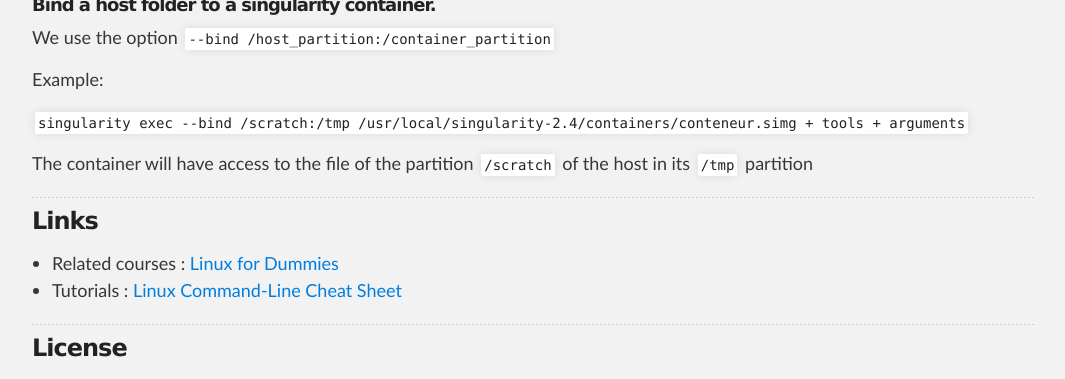
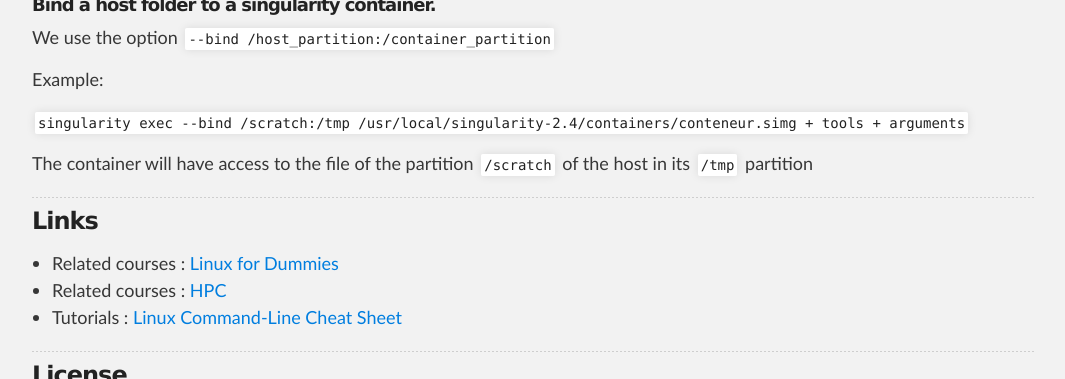
Before and after one commit to SouthGreenPlatform/trainings, a Jekyll site: the page built from _pages/hpc/hpchowto.md, in a window 1280 px wide and 900 px high, scrolled down 10995 px, cut to the strip 0-379 px from the top of the window. Shown: the whole strip, without its empty margins (106-1171 px from the left). Built offline with Jekyll 4.4.1, drawn with Linux system fonts in a browser that asks for light colours; nearby versions of some CDN libraries.

Commit message:
Update hpchowto.md

```diff
--- a/_pages/hpc/hpchowto.md
+++ b/_pages/hpc/hpchowto.md
@@ -508,6 +508,7 @@ The container will have access to  the file of the partition `/scratch` of the h
 <a name="links"></a>
 
 * Related courses : [Linux for Dummies](https://southgreenplatform.github.io/trainings/linux/)
+* Related courses : [HPC](https://southgreenplatform.github.io/trainings/HPC/)
 * Tutorials : [Linux Command-Line Cheat Sheet](https://southgreenplatform.github.io/trainings/linux/linuxTuto/)
 
 -----------------------
```
